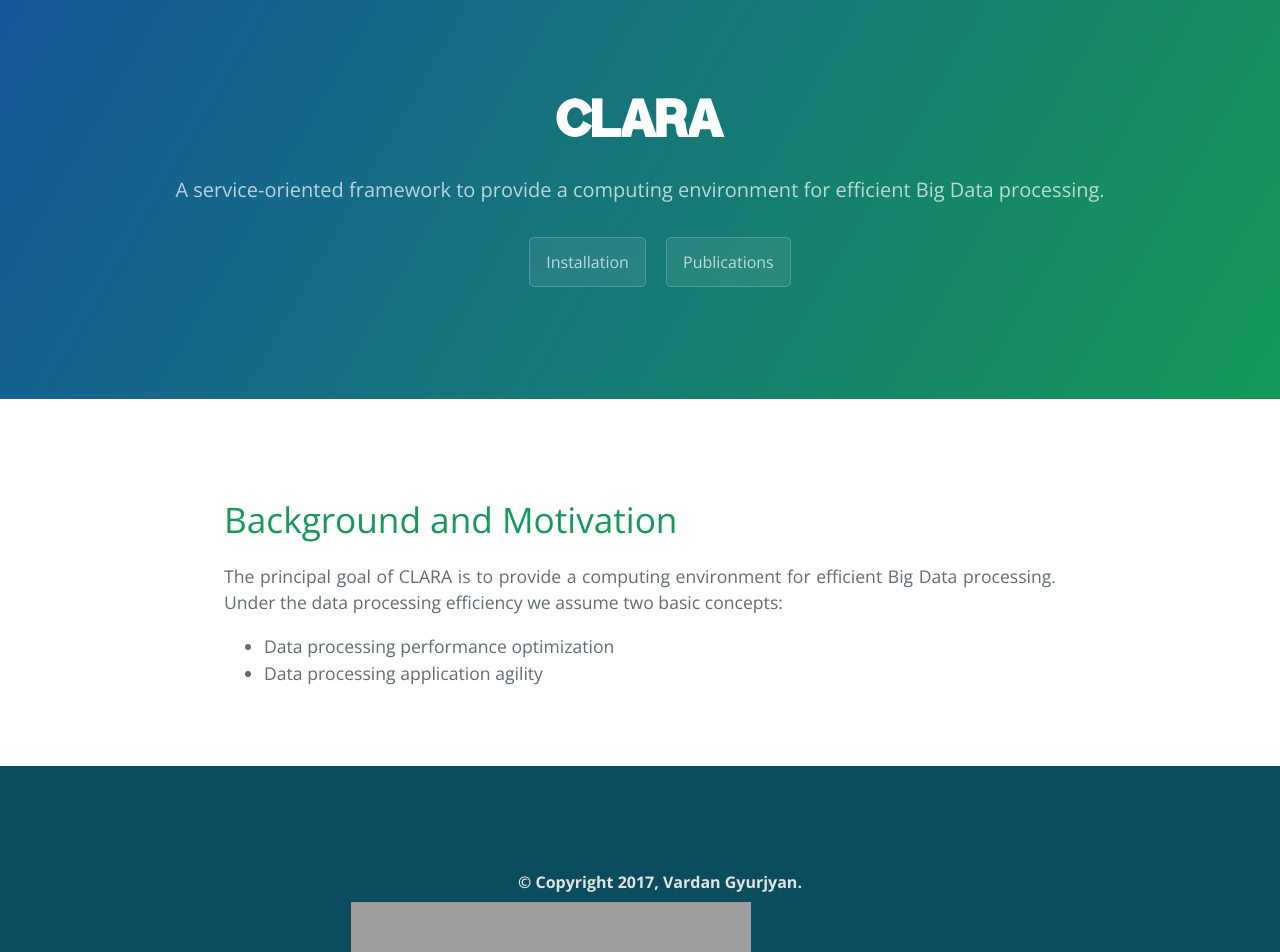
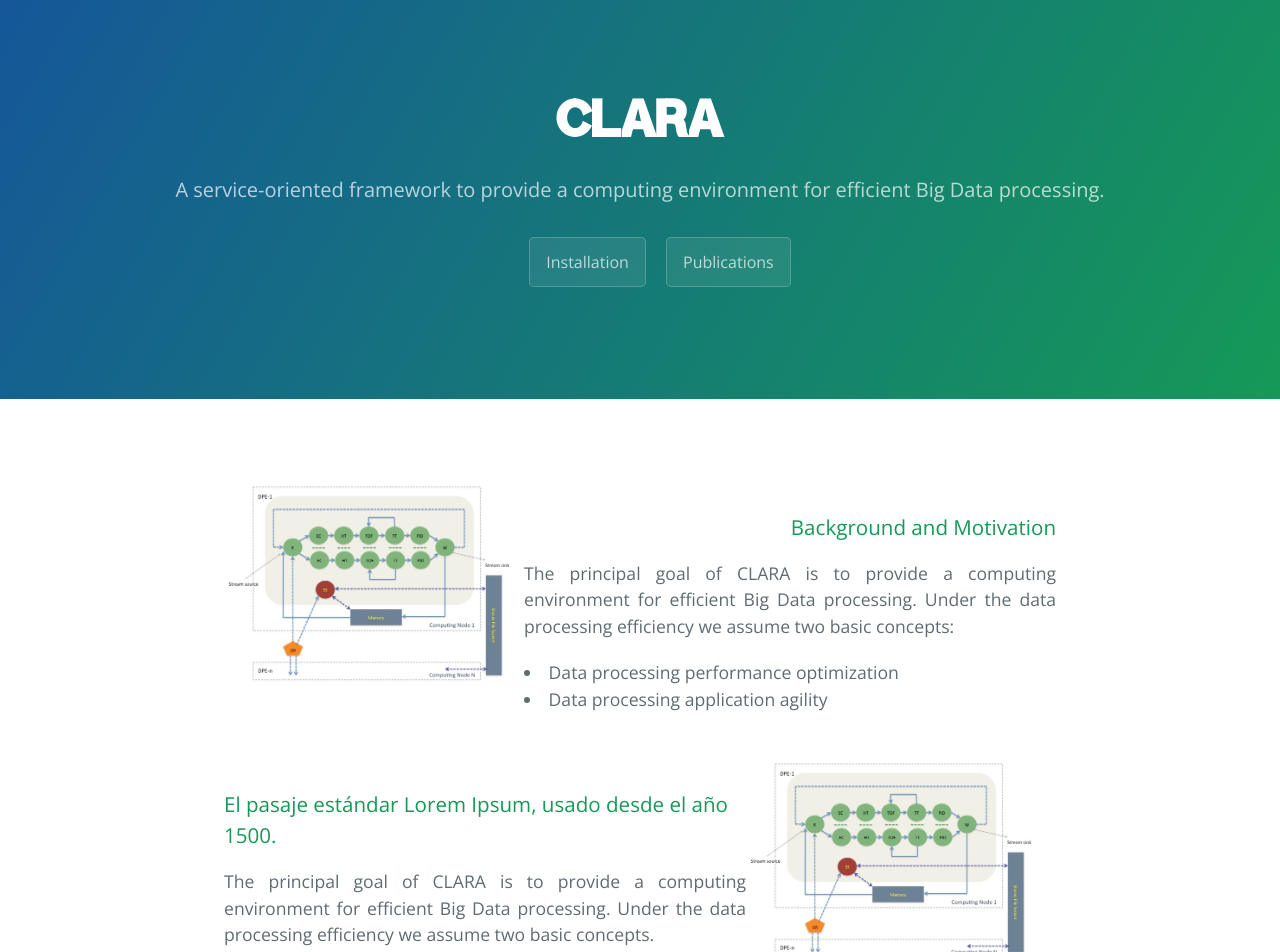
Before and after one commit to JeffersonLab/clara-docs, a Jekyll site: the page built from index.html, in a window 1280 px wide. Shown: the top 952 px of the page. Built offline with Jekyll 4.4.1, drawn with Linux system fonts in a browser that asks for light colours; some of the changed text lies outside the part shown.

Commit message:
Improve home page design
Using a modern design with block sections.

```diff
--- a/css/cayman.css
+++ b/css/cayman.css
@@ -309,3 +309,86 @@ ul.footer-p {
   color: white;
   border-radius: 20%;
   /*box-shadow: ;*/ }
+
+/* HOME BLOCKS */
+.landing-content-container {
+  padding-bottom: 10px;
+  /*padding-top: 10px;*/
+  position: relative; }
+@media (min-width: 767px) {
+  .landing-content-container {
+    padding-bottom: 20px;
+    padding-top: 4px;
+  }
+}
+.landing-content-container .landing-row {
+  margin-bottom: 30px;
+  padding-top: 15px;
+  height: auto;
+  width: auto;
+}
+.landing-content-container .landing-row .landing-row-left-title {
+  margin-bottom: 15px;
+  text-align: left;
+}
+.landing-content-container .landing-row .landing-row-right-title {
+  margin-bottom: 15px;
+  text-align: right;
+}
+.landing-content-container .landing-row p {
+  margin-bottom: 20px ;
+  overflow:auto;
+  display:block;
+}
+.index-list {
+  margin-bottom: 30px;
+  list-style-position: inside; }
+
+@media (max-width: 767px) {
+  .landing-content-container .landing-row {
+    display: flex;
+    flex-direction: column;
+    text-align: center;
+  }
+  .landing-content-container .landing-row .landing-row-title {
+    margin: 0 auto 30px;
+    order: 1;
+  }
+  .landing-content-container .landing-row .landing-image {
+    margin: 0 auto 30px;
+    order: 2;
+  }
+  .landing-content-container .landing-row p {
+    margin: 0 auto;
+    order: 3;
+  }
+  .landing-content-container .landing-row div {
+    margin: 0 auto;
+    order: 4;
+  }
+  .index-list {
+    text-align: left;
+    margin: 0 auto;
+    order: 4;
+    list-style-position: outside; }
+}
+
+.landing-content-container .landing-left-image {
+  height: auto;
+  margin-bottom: 10px;
+  display: flex;
+  max-width: 300px;
+  object-fit: contain;
+  float: left;
+  object-position: top;
+  clear: both; }
+
+.landing-content-container .landing-right-image {
+  height: auto;
+  display: flex;
+  max-width: 300px;
+  object-fit: contain;
+  object-position: top;
+  float: right;
+  margin-right: 10px;
+  clear:both; }
--- /dev/null
+++ b/index.html
@@ -0,0 +1,54 @@
+---
+layout: default
+title: {{ site.name }}
+---
+
+<div id="landing-content" class="container landing-content-container">
+
+	<div class="row">
+		<div class="col-md-11 nofloat center-block landing-row">
+			<img class="col-sm-5 landing-left-image" src="{{ site.baseurl }}/img/landing1.png" alt="Example Image">
+			<h3 class="col-sm-7 landing-row-right-title">Background and Motivation</h3>
+			<div>
+				<p class="col-sm-7">
+				  The principal goal of CLARA is to provide a computing environment for efficient Big Data processing.
+				  Under the data processing efficiency we assume two basic concepts:
+			    </p>
+			    <ul class="index-list">
+				  <li>Data processing performance optimization</li>
+				  <li>Data processing application agility</li>
+			    </ul>
+			</div>
+        </div>
+    </div>
+    <div class="row" >
+        <div class="col-md-11 nofloat center-block landing-row">
+			<img class="col-sm-5 landing-right-image" src="{{ site.baseurl }}/img/landing1.png" alt="Example Image">
+			<h3 class="col-sm-7 landing-row-left-title">El pasaje estándar Lorem Ipsum, usado desde el año 1500.</h3>
+            <p class="col-sm-7">
+				The principal goal of CLARA is to provide a computing environment for efficient Big Data processing.
+				Under the data processing efficiency we assume two basic concepts.
+			</p>
+        </div>
+    </div>
+	<div class="row" >
+        <div class="col-md-11 nofloat center-block landing-row">
+			<img class="col-sm-5 landing-left-image" src="{{ site.baseurl }}/img/landing1.png" alt="Example Image">
+			<h3 class="col-sm-7 landing-row-right-title">El pasaje estándar Lorem Ipsum, usado desde el año 1500.</h3>
+            <p class="col-sm-7">
+				The principal goal of CLARA is to provide a computing environment for efficient Big Data processing.
+				Under the data processing efficiency we assume two basic concepts
+			</p>
+		</div>
+    </div>
+    <div class="row" >
+        <div class="col-md-11 nofloat center-block landing-row">
+			<img class="col-sm-5 landing-right-image" src="{{ site.baseurl }}/img/landing1.png" alt="Example Image">
+			<h3 class="col-sm-7 landing-row-l-title">Traducción hecha por H. Rackham en 1914</h3>
+            <p class="col-sm-7">
+				The principal goal of CLARA is to provide a computing environment for efficient Big Data processing.
+				Under the data processing efficiency we assume two basic concepts
+            </p>
+        </div>
+    </div>
+</div>
```
Also changed, not shown: index.md (deleted, +0 -13 lines), img/landing1.png (added), img/landing2.png (added), img/landing3.png (added), img/landing4.png (added).
